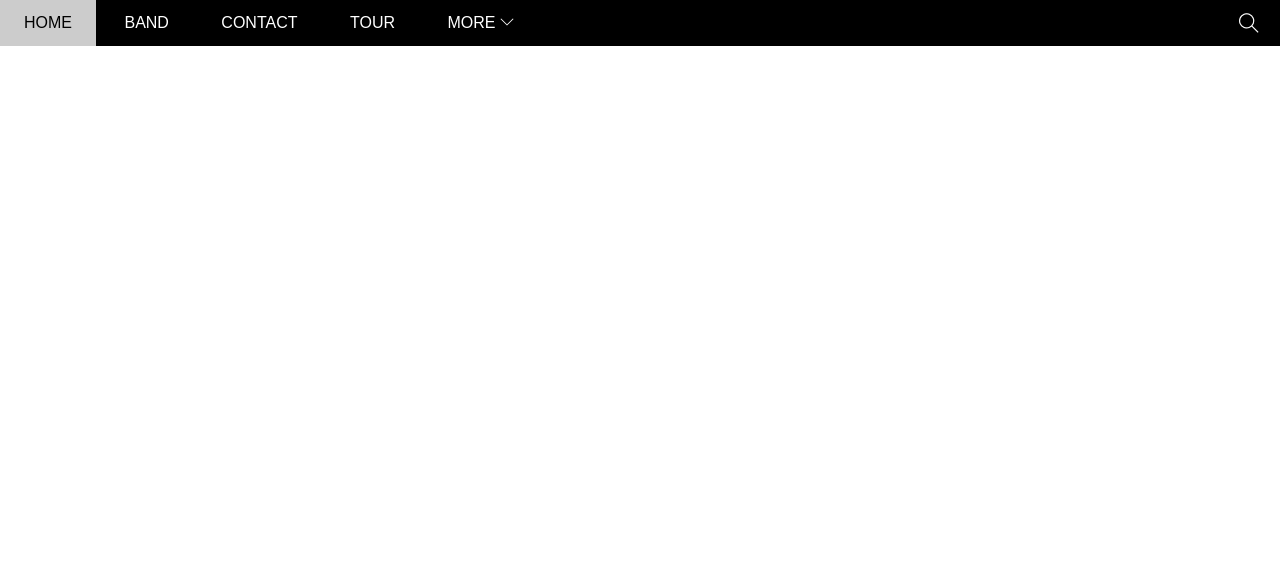
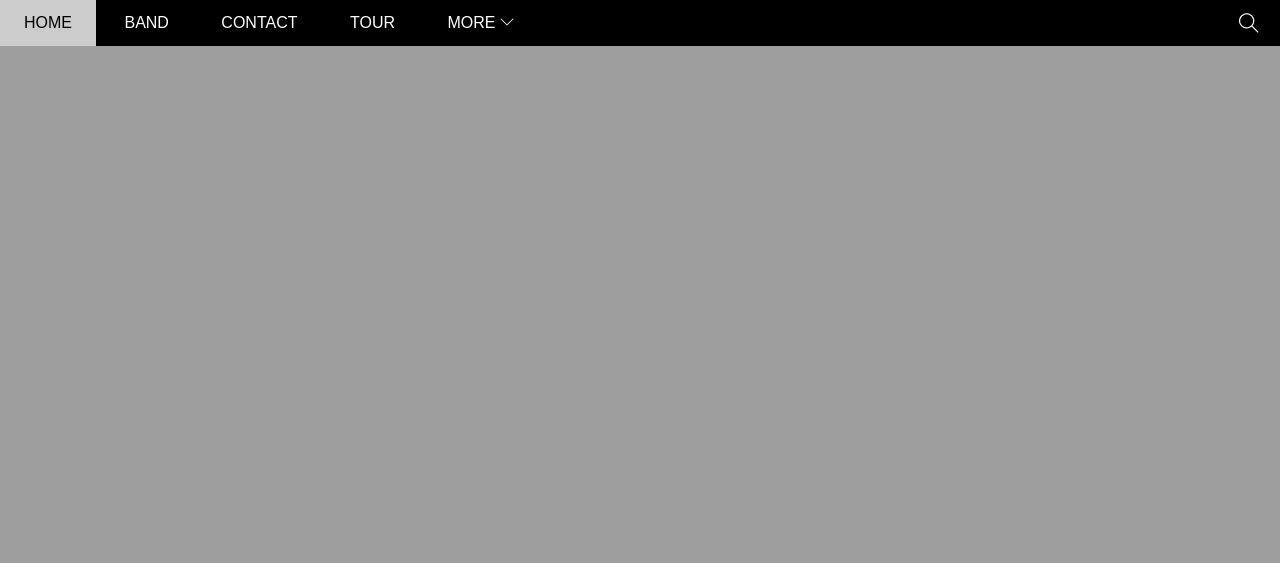
Before and after one commit to nguyenlongnd/music_band, a plain HTML site: page index.html in a window 1280 px wide. Shown: the top 563 px of the page. Drawn offline with Linux system fonts and the light colour scheme; the site is published under a folder, as on GitHub Pages, so addresses that start at the root find nothing.

Commit message:
fix backgroud-img not display in git page

```diff
--- a/assets/css/styles.css
+++ b/assets/css/styles.css
@@ -171,7 +171,7 @@ html {
     position: relative;
     margin-top: 46px;
     padding-top: 50%;
-    background: url(/assets/img/slider/slider-1.jpg) no-repeat center / cover;
+    background: url(../img/slider/slider-1.jpg) no-repeat center / cover;
     z-index: -1;
 }
 
```
